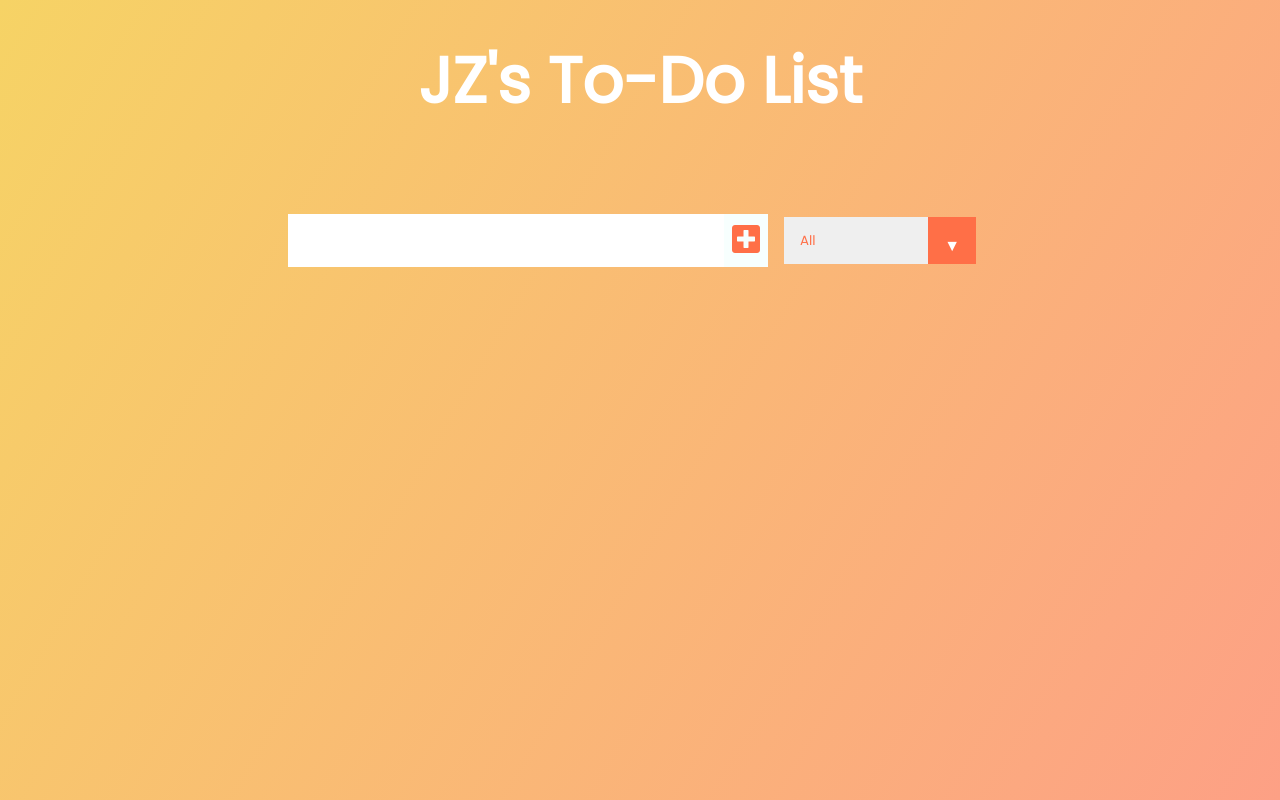
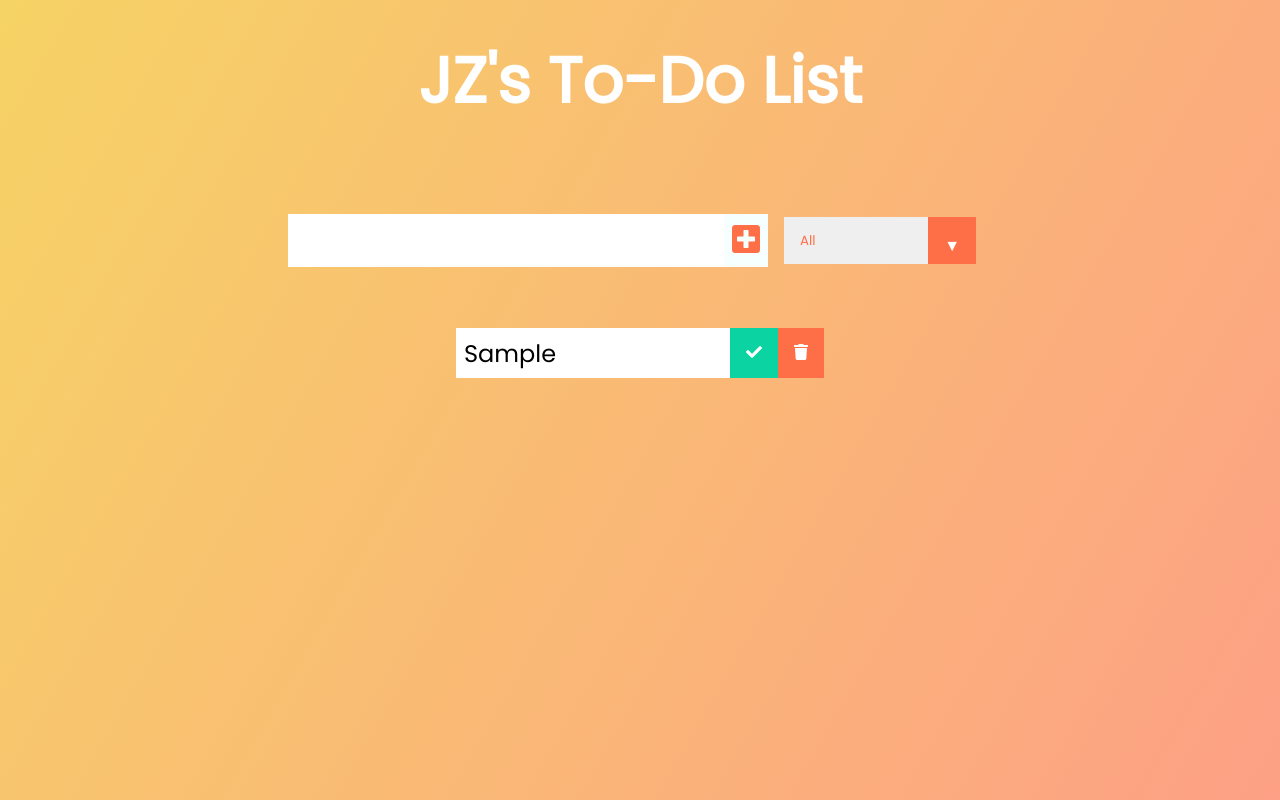
Before and after one commit to JacobZavita/react-to-do, a React (Create React App) app: page / in a window 1280 px wide. Both pictures are taken after typing "Sample" into the empty fields and a click on the button 746 px from the left and 240 px from the top of the page. Built offline with nearby package versions, Linux system fonts and the light colour scheme.

Commit message:
list renders new inputs with key

```diff
--- a/src/App.js
+++ b/src/App.js
@@ -18,7 +18,7 @@ const App = () => {
         inputText={inputText}
         setInputText={setInputText}
       />
-      <List />
+      <List todos={todos}/>
     </div>
   )
 }
--- a/src/components/List/List.js
+++ b/src/components/List/List.js
@@ -1,9 +1,14 @@
 import React from 'react'
+import ToDoItem from '../ToDoItem'
 
-const List = () => {
+const List = props => {
   return(
     <div className="todo-container">
-      <ul className="todo-list"></ul>
+      <ul className="todo-list">
+        {props.todos.map(todo => (
+          <ToDoItem key={todo.id} text={todo.text} />
+        ))}
+      </ul>
     </div>
   )
 }
--- /dev/null
+++ b/src/components/ToDoItem/ToDoItem.js
@@ -0,0 +1,17 @@
+import React from 'react'
+
+const ToDoItem = props => {
+  return(
+    <div className="todo">
+      <li className="todo-item">{props.text}</li>
+      <button className="complete-btn">
+        <i className="fas fa-check"></i>
+      </button>
+      <button className="trash-btn">
+        <i className="fas fa-trash"></i>
+      </button>
+    </div>
+  )
+}
+
+export default ToDoItem
--- /dev/null
+++ b/src/components/ToDoItem/index.js
@@ -0,0 +1 @@
+export { default } from './ToDoItem'
```
